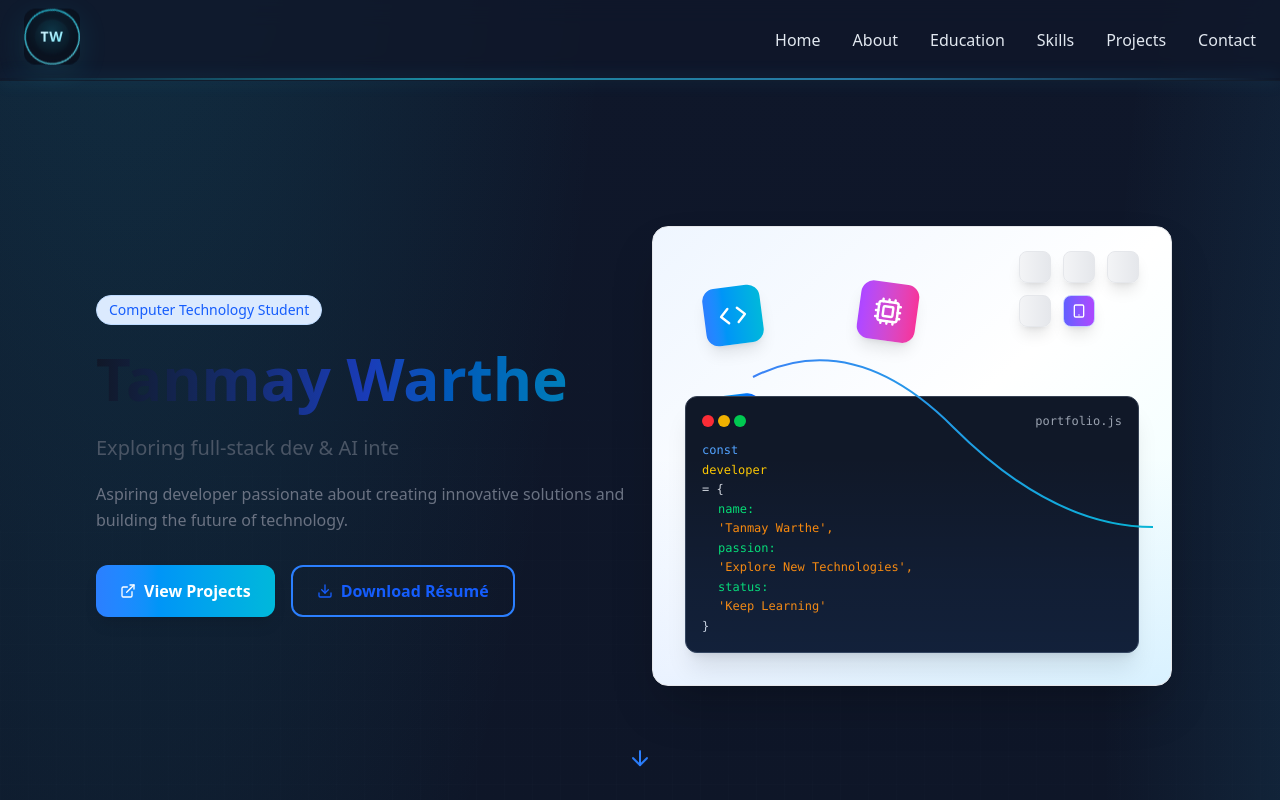
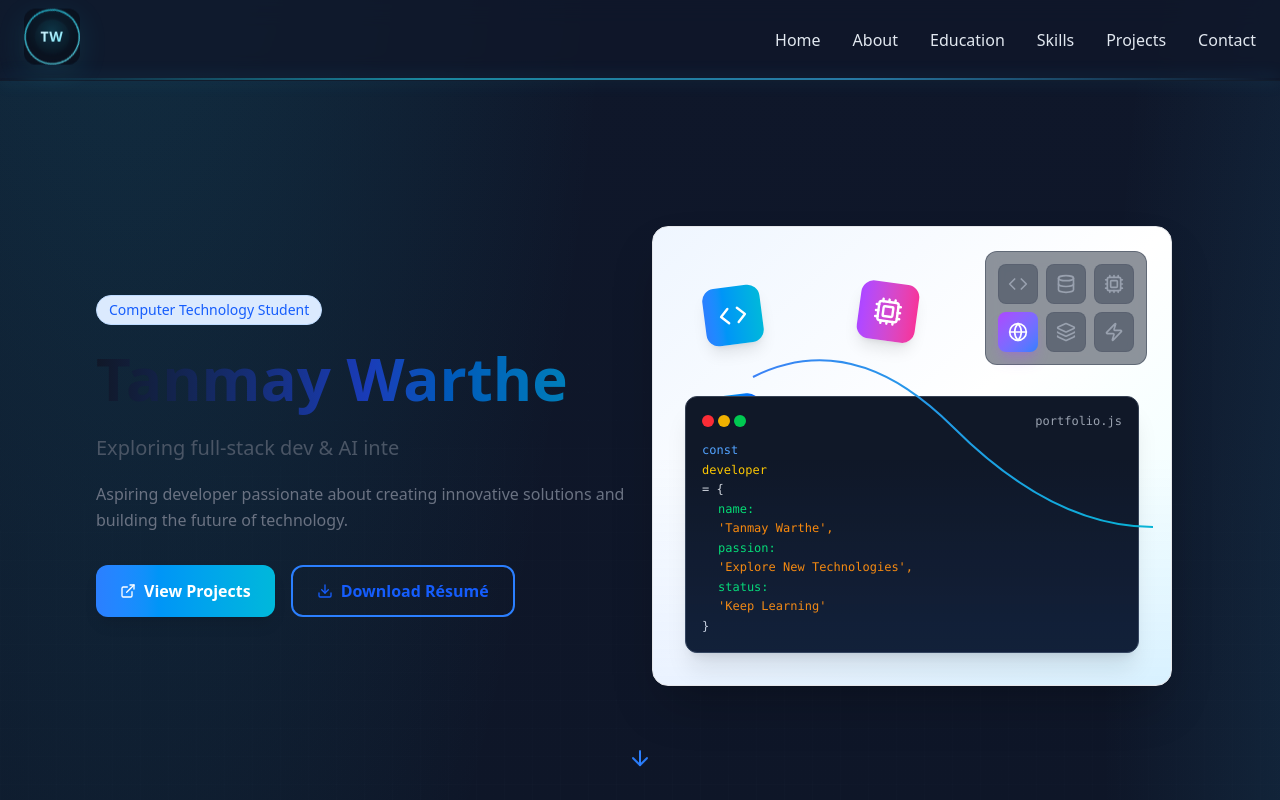
Before and after one commit to TanmayWarthe/Personal-Portfolio, a React (Vite) app: page / in a window 1280 px wide. Shown: the top 800 px of the page. Built offline with nearby package versions, Linux system fonts and the light colour scheme.

Commit message:
Update Features

```diff
--- a/package.json
+++ b/package.json
@@ -10,13 +10,16 @@
     "preview": "vite preview"
   },
   "dependencies": {
+    "@react-three/drei": "^10.7.4",
+    "@react-three/fiber": "^9.3.0",
     "@tailwindcss/vite": "^4.1.12",
     "framer-motion": "^12.23.12",
     "lenis": "^1.3.9",
     "lucide-react": "^0.542.0",
     "react": "^19.1.1",
     "react-dom": "^19.1.1",
-    "react-scroll": "^1.9.3"
+    "react-scroll": "^1.9.3",
+    "three": "^0.179.1"
   },
   "devDependencies": {
     "@eslint/js": "^9.33.0",
--- a/src/pages/About.jsx
+++ b/src/pages/About.jsx
@@ -22,7 +22,7 @@ export default function About() {
       >
         <h2 className="text-3xl md:text-4xl font-bold text-gray-800 dark:text-white">About Me</h2>
         <p className="mt-4 text-gray-600 dark:text-gray-300 max-w-2xl mx-auto">
-          Get to know me better and understand my journey in software development
+          Get to know me better and understand my journey in Tech.
         </p>
       </motion.div>
 
@@ -88,6 +88,7 @@ export default function About() {
         </motion.div>
       </motion.div>
 
+
       {/* Additional Information */}
       <motion.div
         className="mt-12"
--- a/src/pages/Hero.jsx
+++ b/src/pages/Hero.jsx
@@ -186,46 +186,36 @@ function Hero() {
               </div>
             </div>
 
-            {/* Tech Stack Icons */}
-            <div className="absolute top-6 right-6 flex flex-wrap gap-3 max-w-32">
+            {/* Device/Platform Selector Grid */}
+            <div className="absolute top-6 right-6 bg-gray-800/50 dark:bg-gray-900/50 backdrop-blur-sm rounded-xl p-3 border border-gray-700/50">
+              <div className="grid grid-cols-3 gap-2">
                 {[
-                { icon: Code, color: "from-blue-500 to-cyan-500", label: "React" },
-                { icon: Database, color: "from-green-500 to-teal-500", label: "Node.js" },
-                { icon: Cpu, color: "from-yellow-500 to-orange-500", label: "Python" },
-                { icon: Layers, color: "from-purple-500 to-pink-500", label: "Django" }
-              ].map((tech, idx) => (
+                  { icon: Code, label: "Web", active: false },
+                  { icon: Database, label: "Backend", active: false },
+                  { icon: Cpu, label: "AI/ML", active: false },
+                  { icon: Globe, label: "Full Stack", active: true },
+                  { icon: Layers, label: "DevOps", active: false },
+                  { icon: Zap, label: "Mobile", active: false }
+                ].map((item, idx) => (
                   <motion.div
-                  key={tech.label}
-                  className="w-8 h-8 bg-gradient-to-r from-gray-100 to-gray-200 dark:from-gray-800 dark:to-gray-700 rounded-lg flex items-center justify-center shadow-lg border border-gray-200 dark:border-gray-600 group cursor-pointer"
-                  initial={{ opacity: 0, scale: 0, y: 20 }}
-                  animate={{ opacity: 1, scale: 1, y: 0 }}
-                  transition={{ delay: 1 + idx * 0.1, duration: 0.5 }}
-                  whileHover={{ scale: 1.1, y: -2 }}
+                    key={item.label}
+                    className={`w-10 h-10 rounded-lg flex items-center justify-center cursor-pointer transition-all duration-300 ${
+                      item.active
+                        ? 'bg-gradient-to-br from-purple-500 to-blue-500 shadow-lg shadow-purple-500/25'
+                        : 'bg-gray-700/50 hover:bg-gray-600/50 border border-gray-600/30'
+                    }`}
+                    initial={{ opacity: 0, scale: 0 }}
+                    animate={{ opacity: 1, scale: 1 }}
+                    transition={{ delay: 1 + idx * 0.1, duration: 0.3 }}
+                    whileHover={{ scale: 1.05 }}
+                    whileTap={{ scale: 0.95 }}
                   >
-                  <tech.icon className={`w-4 h-4 bg-gradient-to-r ${tech.color} bg-clip-text text-transparent`} />
-                  {/* Tooltip */}
-                  <div className="absolute -bottom-8 left-1/2 transform -translate-x-1/2 px-2 py-1 bg-gray-900 text-white text-xs rounded opacity-0 group-hover:opacity-100 transition-opacity duration-300 whitespace-nowrap z-10">
-                    {tech.label}
-                  </div>
+                    <item.icon className={`w-5 h-5 ${
+                      item.active ? 'text-white' : 'text-gray-400'
+                    }`} />
                   </motion.div>
                 ))}
-
-              {/* 3D Laptop Icon */}
-              <motion.div
-                className="w-8 h-8 bg-gradient-to-r from-indigo-500 to-purple-500 rounded-lg flex items-center justify-center shadow-lg border border-indigo-200 dark:border-indigo-600 group cursor-pointer"
-                initial={{ opacity: 0, scale: 0, y: 20 }}
-                animate={{ opacity: 1, scale: 1, y: 0 }}
-                transition={{ delay: 1.5, duration: 0.5 }}
-                whileHover={{ scale: 1.1, y: -2, rotate: 5 }}
-              >
-                <svg className="w-4 h-4 text-white" fill="none" stroke="currentColor" viewBox="0 0 24 24">
-                  <path strokeLinecap="round" strokeLinejoin="round" strokeWidth={2} d="M12 18h.01M7 21h10a2 2 0 002-2V5a2 2 0 00-2-2H7a2 2 0 00-2 2v14a2 2 0 002 2z" />
-                </svg>
-                {/* Tooltip */}
-                <div className="absolute -bottom-8 left-1/2 transform -translate-x-1/2 px-2 py-1 bg-gray-900 text-white text-xs rounded opacity-0 group-hover:opacity-100 transition-opacity duration-300 whitespace-nowrap z-10">
-                  Development
               </div>
-              </motion.div>
             </div>
 
             {/* Connection Lines */}
```
Also changed, not shown: src/pages/Projects.jsx (+4 -4 lines), 1 other file (tests, documents, lock files or other folders). Lines whose indentation alone changed are shown as unchanged.
